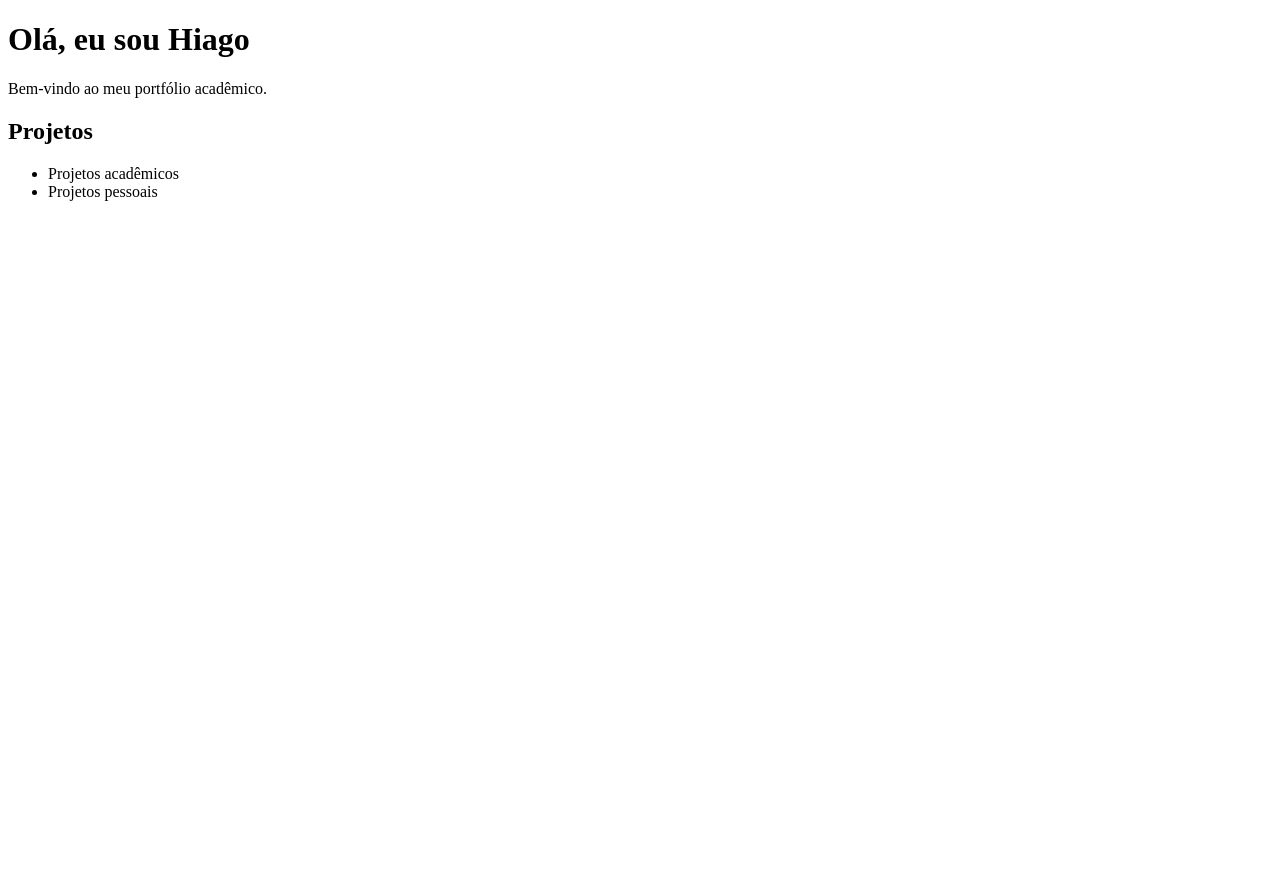
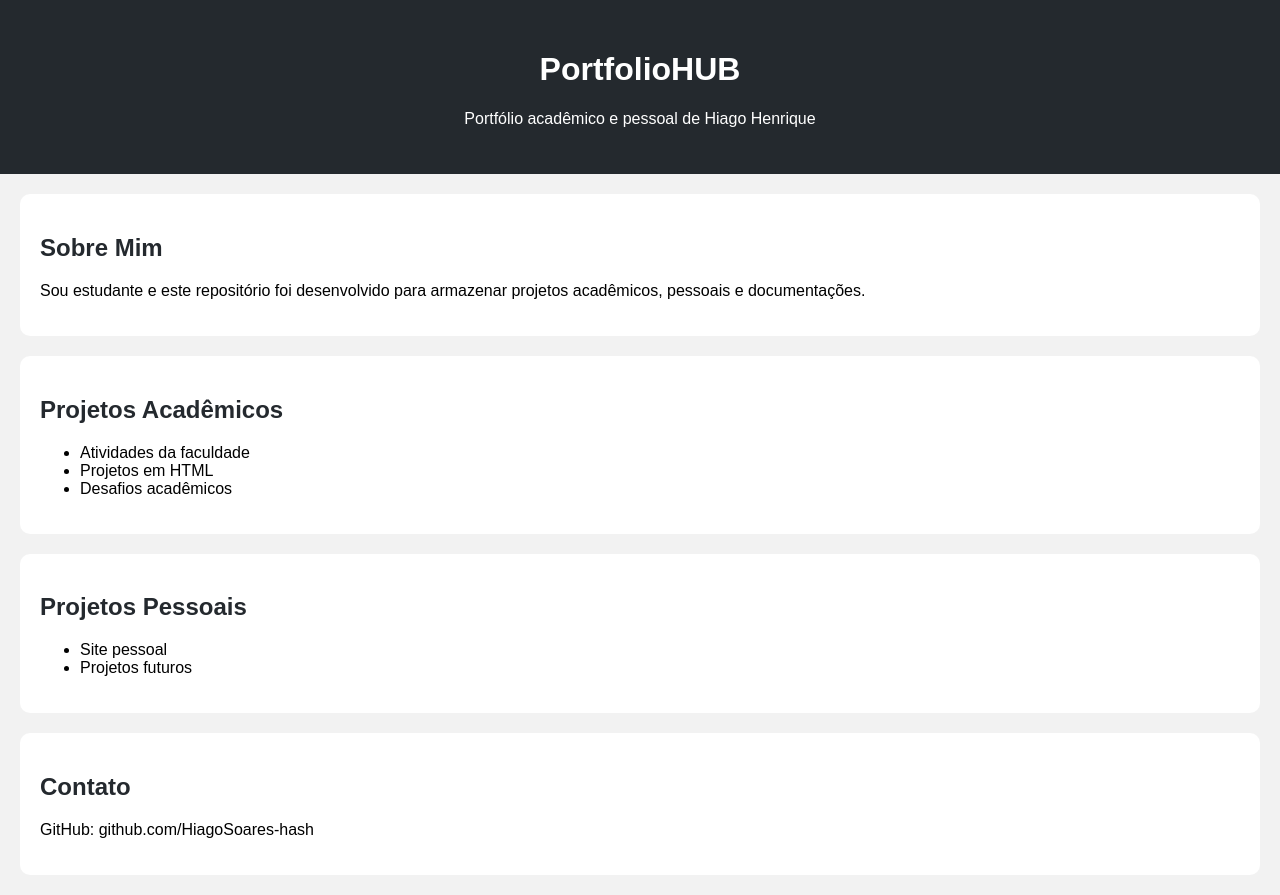
Before and after one commit to hiagosoares-hash/PortfolioHUB, a plain HTML site: page site/index.html in a window 1280 px wide. Before the commit the page ends 800 px from the top, so only its background shows below. Drawn offline with Linux system fonts and the light colour scheme.

Commit message:
Update index.html structure and content

```diff
--- a/site/index.html
+++ b/site/index.html
@@ -1,22 +1,92 @@
 <!DOCTYPE html>
-<html>
+<html lang="pt-br">
 
 <head>
+    <meta charset="UTF-8">
     <title>PortfolioHUB</title>
+
+    <style>
+
+        body{
+            font-family: Arial;
+            background-color: #f2f2f2;
+            margin: 0;
+            padding: 0;
+        }
+
+        header{
+            background-color: #24292e;
+            color: white;
+            text-align: center;
+            padding: 30px;
+        }
+
+        section{
+            margin: 20px;
+            background-color: white;
+            padding: 20px;
+            border-radius: 10px;
+        }
+
+        h2{
+            color: #24292e;
+        }
+
+    </style>
+
 </head>
 
 <body>
 
-    <h1>Olá, eu sou Hiago</h1>
+    <header>
 
-    <p>Bem-vindo ao meu portfólio acadêmico.</p>
+        <h1>PortfolioHUB</h1>
 
-    <h2>Projetos</h2>
+        <p>Portfólio acadêmico e pessoal de Hiago Henrique</p>
 
-    <ul>
-        <li>Projetos acadêmicos</li>
-        <li>Projetos pessoais</li>
-    </ul>
+    </header>
+
+    <section>
+
+        <h2>Sobre Mim</h2>
+
+        <p>
+            Sou estudante e este repositório foi desenvolvido para armazenar
+            projetos acadêmicos, pessoais e documentações.
+        </p>
+
+    </section>
+
+    <section>
+
+        <h2>Projetos Acadêmicos</h2>
+
+        <ul>
+            <li>Atividades da faculdade</li>
+            <li>Projetos em HTML</li>
+            <li>Desafios acadêmicos</li>
+        </ul>
+
+    </section>
+
+    <section>
+
+        <h2>Projetos Pessoais</h2>
+
+        <ul>
+            <li>Site pessoal</li>
+            <li>Projetos futuros</li>
+        </ul>
+
+    </section>
+
+    <section>
+
+        <h2>Contato</h2>
+
+        <p>GitHub: github.com/HiagoSoares-hash</p>
+
+    </section>
 
 </body>
 
```
